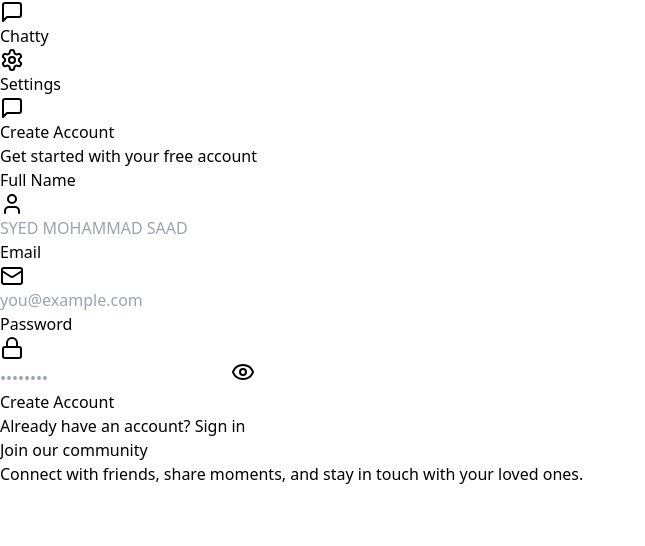
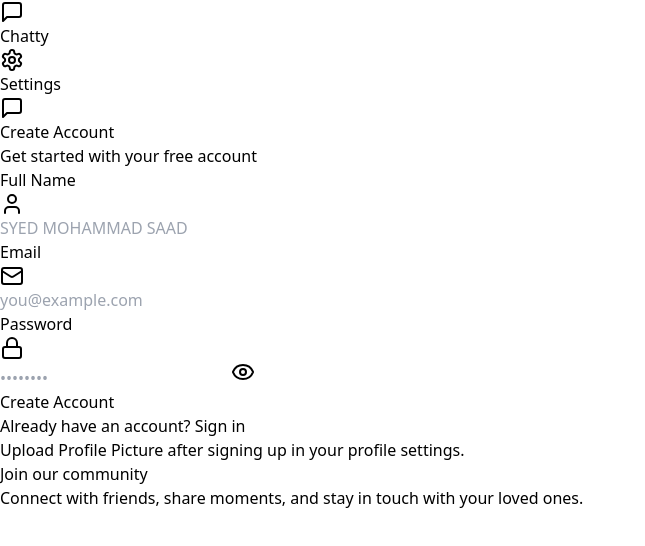
Before and after one commit to SYEDMDSAAD/Chat-S.io, a React (Vite) app in the folder frontend/: page /signup in a window 1280 px wide. Shown: the top 546 px of the page, without its empty margins (0-645 px from the left). Built offline with nearby package versions, Linux system fonts and the light colour scheme; no server answers.

Commit message:
Update SignUpPage.jsx

```diff
--- a/frontend/src/pages/SignUpPage.jsx
+++ b/frontend/src/pages/SignUpPage.jsx
@@ -137,6 +137,7 @@
               <Link to="/login" className="link link-primary">
                 Sign in
               </Link>
+              <p className="pl-2">Upload Profile Picture after signing up in your profile settings.</p>
             </p>
           </div>
         </div>
```
